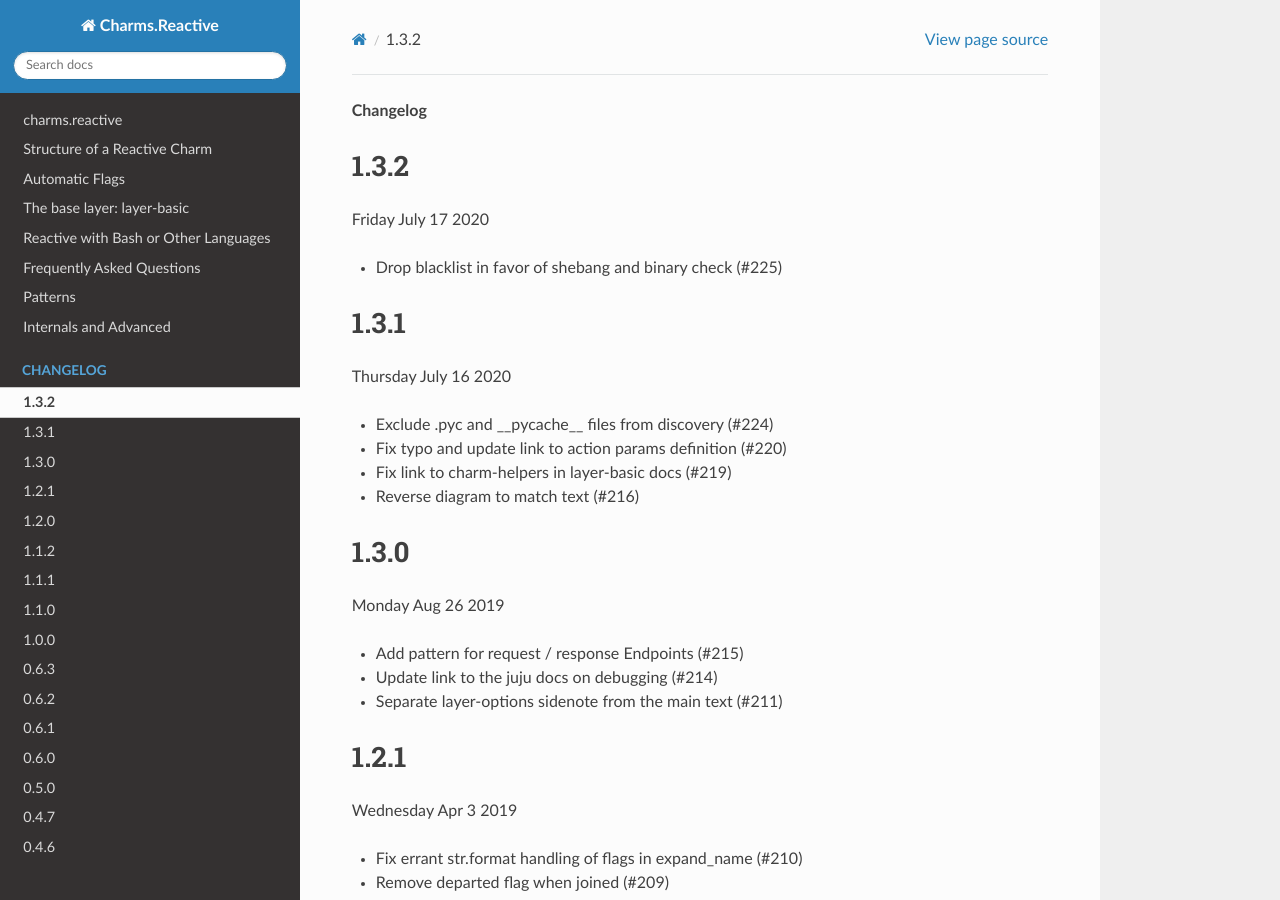
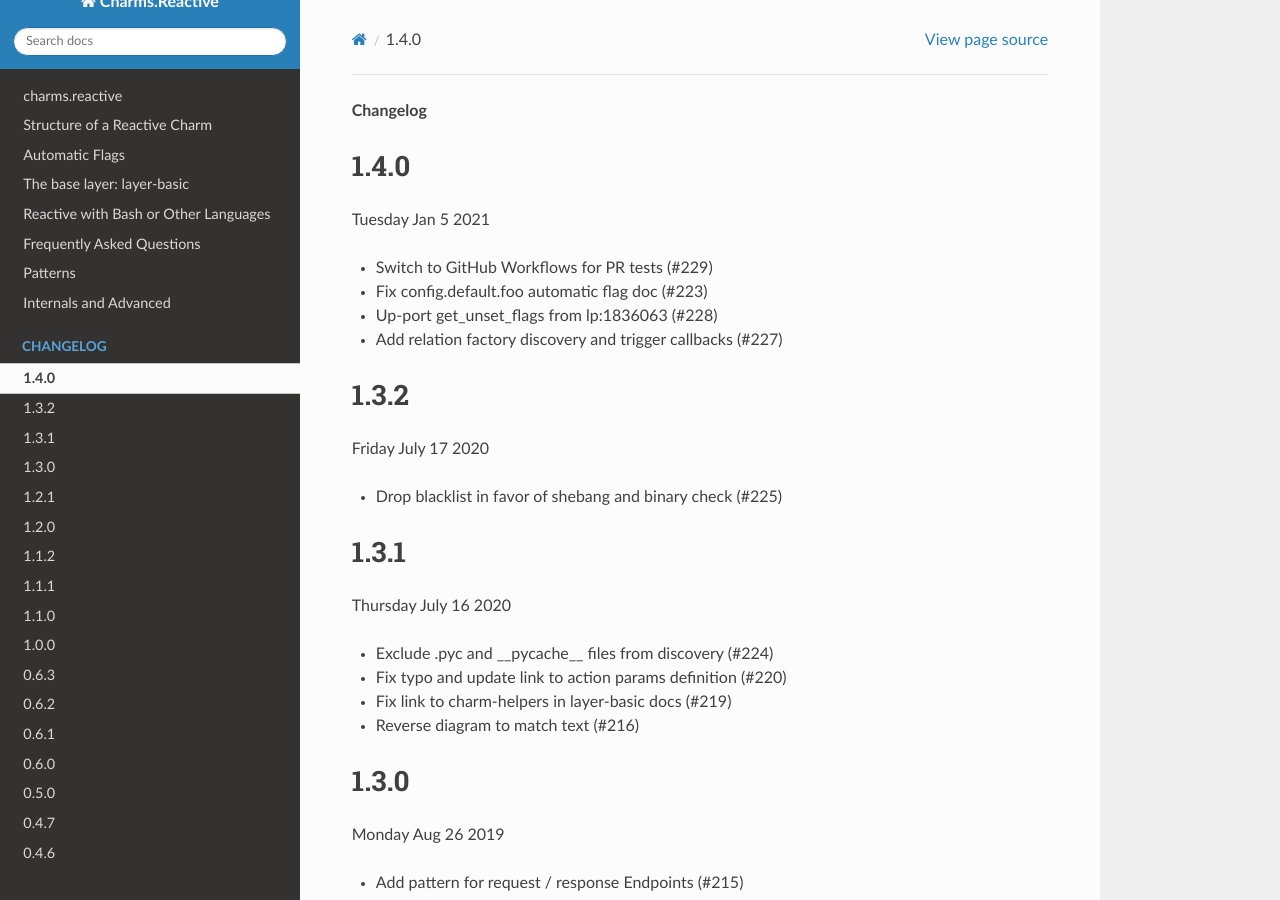
Before and after one commit to canonical/charms.reactive, a Sphinx documentation site: the page built from docs/changelog.rst, in a window 1280 px wide and 900 px high. Built offline with Sphinx 7.4.7 and the Read the Docs theme 2.0.0, drawn with Linux system fonts in a browser that asks for light colours; pages that are not in the unit, such as notebooks, are missing from menus.

Commit message:
Release 1.4.0

```diff
--- a/docs/changelog.rst
+++ b/docs/changelog.rst
@@ -1,4 +1,13 @@
 **Changelog**
+
+1.4.0
+^^^^^
+Tuesday Jan 5 2021
+
+* Switch to GitHub Workflows for PR tests (#229)
+* Fix config.default.foo automatic flag doc (#223)
+* Up-port get_unset_flags from lp:1836063 (#228)
+* Add relation factory discovery and trigger callbacks (#227)
 
 1.3.2
 ^^^^^
```
